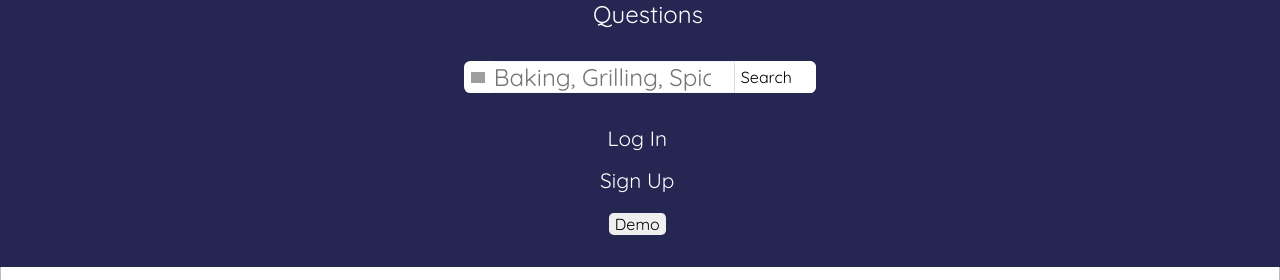
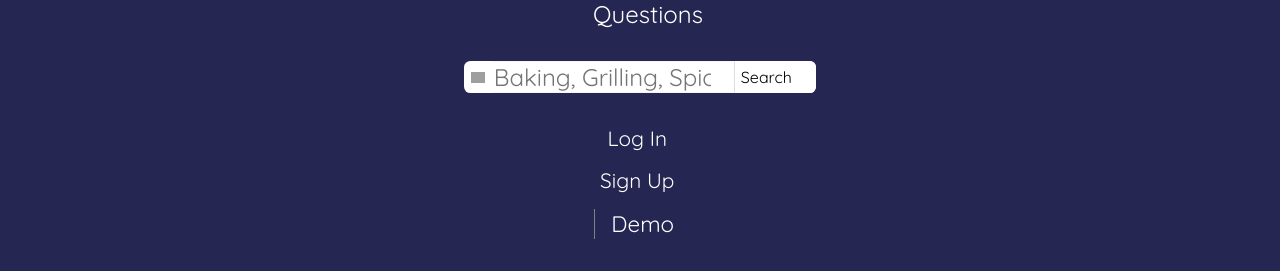
Before and after one commit to Rayn89/snack-overflow, a Node server app: template views/index.pug in a window 1280 px wide. Shown: the part 91-371 px from the top of the page. Run offline with Node 20, Linux system fonts and the light colour scheme; the template is opened without the code that fills it, so the values that code supplies are empty; some libraries are stand-ins or nearby versions; grey boxes are pictures that could not be loaded.

Commit message:
took away borders from main wrapper

```diff
--- a/public/stylesheets/style.css
+++ b/public/stylesheets/style.css
@@ -145,19 +145,18 @@ a {
 }
 .demo-button {
   border: none;
-  color: black;
-  font-size: 1rem;
+  background-color: transparent;
+  color: white;
+  font-size: 1.4rem;
   height: 100%;
   outline: none;
-  border-radius: 0.3rem;
+  border-left: 1px solid grey;
+  padding-left: 1rem;
+
 }
 .demo-button:hover {
-  border: none;
-  color: black;
-  background-color: rgb(172, 172, 172);
-  font-size: 1rem;
+  color: white;
   height: 100%;
-  outline: none;
 }
 
 /* #Body Wrapper################# */
@@ -177,8 +176,8 @@ a {
   flex-direction: column;
   width: 64%;
   align-items: center;
-  border-left: 1px solid rgba(128, 128, 128, 0.527);
-  border-right: 1px solid rgba(128, 128, 128, 0.527);
+  /* border-left: 1px solid rgba(128, 128, 128, 0.527);
+  border-right: 1px solid rgba(128, 128, 128, 0.527); */
   min-height: calc(85vh - 50px);
   padding-bottom: 2rem;
 }
```
